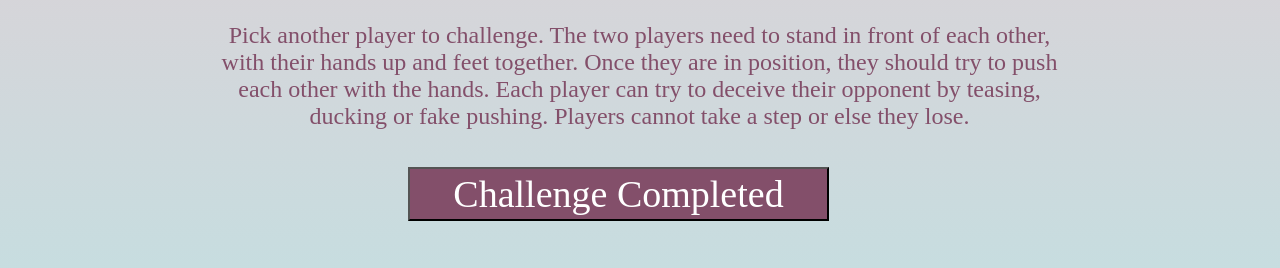
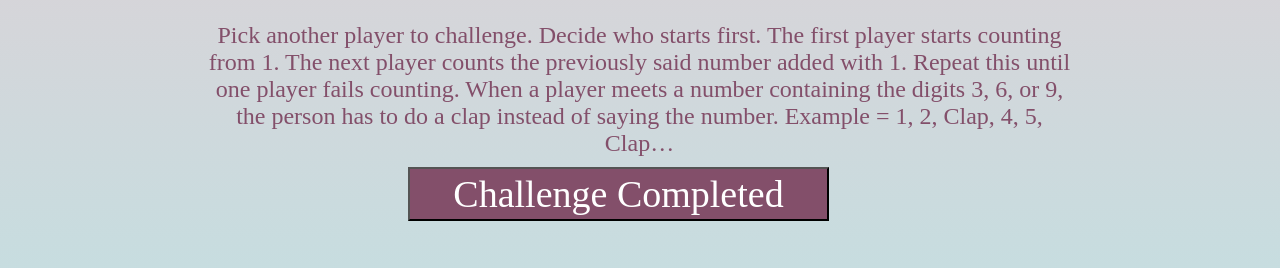
Before and after one commit to GAMEDES-group3/GAMEDES-group3.github.io, a website: page public/369.html in a window 1280 px wide. Shown: the part 491-759 px from the top of the page. Drawn offline with Linux system fonts and the light colour scheme; a web font is replaced by a local one.

Commit message:
Included challenge descriptions

```diff
--- a/public/369.html
+++ b/public/369.html
@@ -23,11 +23,12 @@
     <div class="challenge_page">
       <span class="challenge_title">3,6,9</span>
       <span class="instructions_div"
-        >Pick another player to challenge. The two players need to stand in
-        front of each other, with their hands up and feet together. Once they
-        are in position, they should try to push each other with the hands. Each
-        player can try to deceive their opponent by teasing, ducking or fake
-        pushing. Players cannot take a step or else they lose.
+        >Pick another player to challenge. Decide who starts first.
+        The first player starts counting from 1. The next player counts
+        the previously said number added with 1. Repeat this until one
+        player fails counting. When a player meets a number containing
+        the digits 3, 6, or 9, the person has to do a clap instead of
+        saying the number. Example = 1, 2, Clap, 4, 5, Clap…
       </span>
       <div class="video_div">
         <iframe
```
Also changed, not shown: public/cham-cham-cham.html (+4 -5 lines), public/rock-paper-scissors.html (+3 -5 lines).
